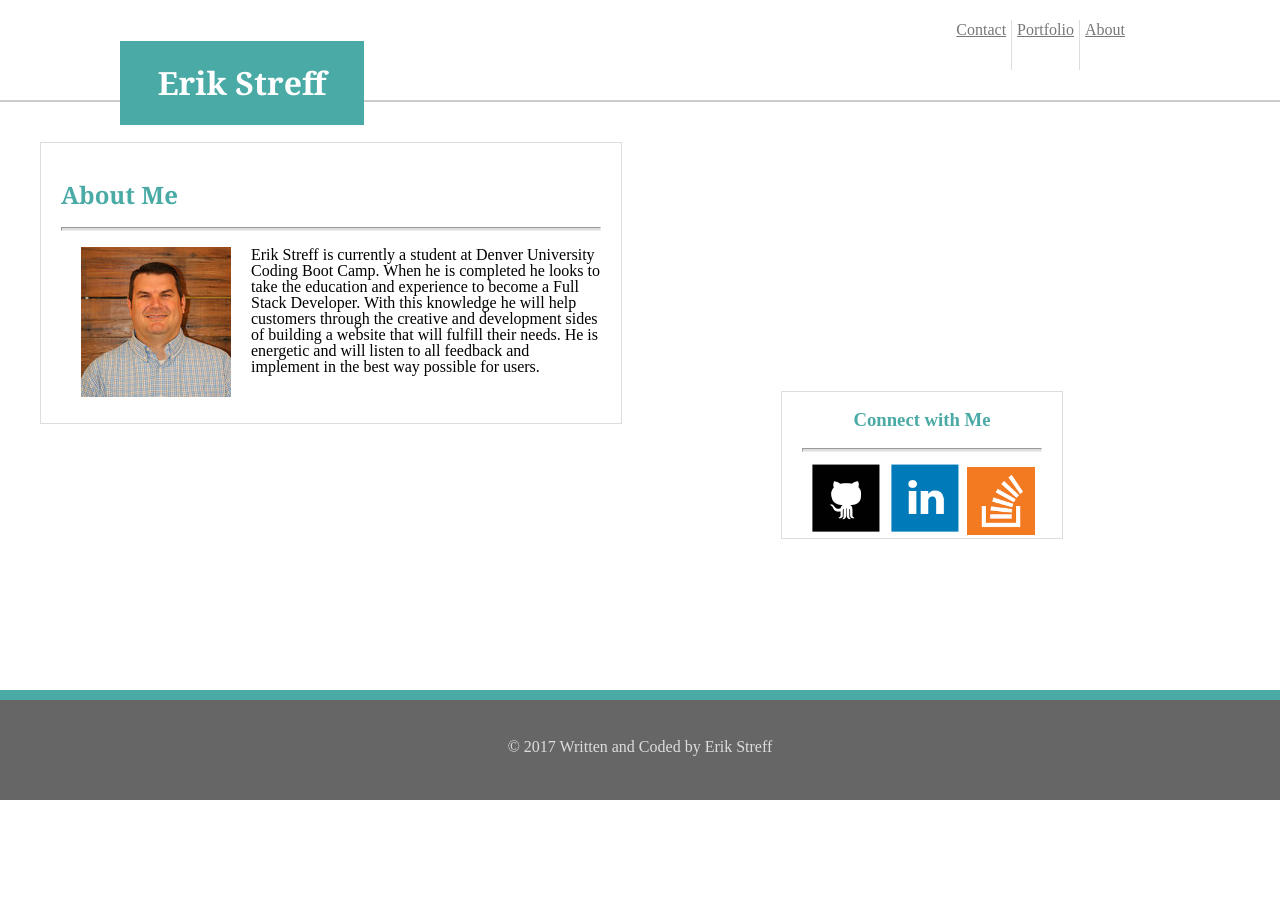
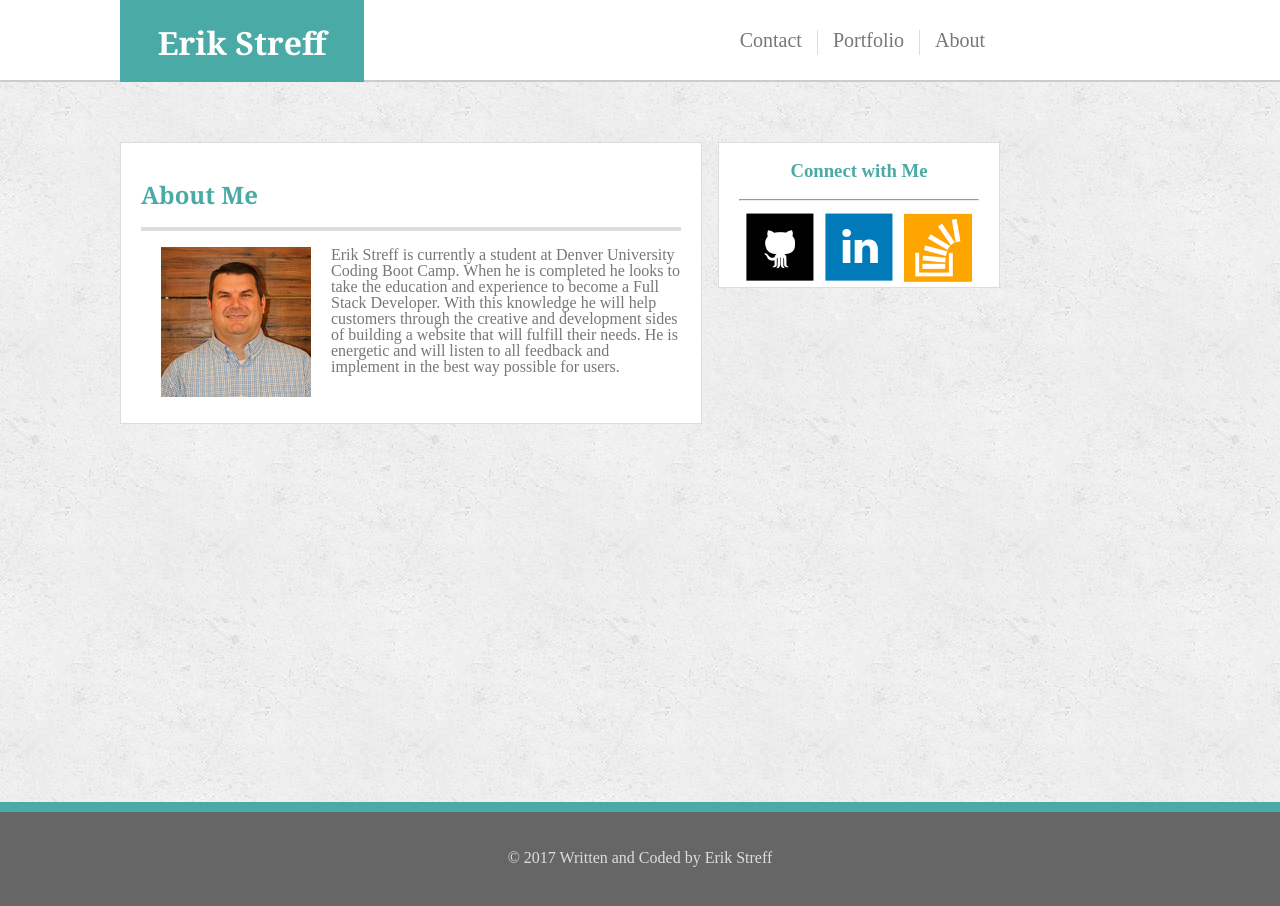
Before and after one commit to Estreff/Basic-Portfolio, a plain HTML site: page index.html in a window 1280 px wide. Before the commit the page ends 800 px from the top, so only its background shows below. Drawn offline with Linux system fonts and the light colour scheme.

Commit message:
About page complete

```diff
--- a/assets/css/style.css
+++ b/assets/css/style.css
@@ -1,29 +1,29 @@
 body {
-	margin: 0;
+	margin:0;
 	height: 100%;
+
 }
 
-body h1 {
-	height: 80px;
+
+#name {
+
+	line-height: 40px;
+	vertical-align: middle;
+	height: 78px;
 	width: 240px;
 	border: 2px solid #4aaaa5;
 	background-color: #4aaaa5;
 	color: #FFFFFF;
 	text-align: center;
-	margin-left: 120px;
 	font-family: Georgia, Times, "Times New Roman", serif;
 	position: relative;
 	display: block;
-
+	top: 0px;
+	left: 120px;
+	float:left;
 }
 
-#name {
-	position: fixed;
-	line-height: 80px;
-	vertical-align: middle;
-}
-
-nav {
+.navbar {
 	height: 80px;
 	border-bottom: 2px solid #cccccc;
 }
@@ -33,17 +33,18 @@ h2 {
 	font-family: Georgia, Times, "Times New Roman", serif;
 }
 
-span {
-  display: inline-block;
-  vertical-align: middle;
-  }
-
 ul{
+	height: 25px;
+	line-height: 40px;
 	list-style-type: none;
 	margin-top: 20px;
-	margin-right:150px;
+	margin-right:280px;
 	padding: 0;
 	overflow: hidden;
+	float:right;
+	position: relative;
+	top: 10px;
+	font-size: 20px;
 }
 
 li {
@@ -57,49 +58,65 @@ li a {
 	line-height: 0px;
     display: block;
     color: #777777;
-    text-align: center;
+    text-align: right;
     margin-right: 0px;
-    padding: 10px 5px 10px 5px;
+    padding: 10px 15px;
+}
+
+a:link {
+	text-decoration: none;
 }
 
 li + li {
 	border-right: 1px solid #dddddd;
 }
 
-div .container {
+#container_about {
+	height: 720px;
+	width: 100%;
+	background-image: url("../images/concrete_subtle.png");
 
-	background-image: url("../images/concrete_subtle.png");
 
 }
 
-.about {
+#about {
 	width: 540px;
 	height: 240px;
 	padding: 20px;
-	margin: 40px;
+	color: #777777;
 	font-family: all;
 	/* (Arial, "Helvetica Neue", Helvetica, sans-serif)*/
 	background-color: #ffffff;
 	border: 1px solid #dddddd;
 	position: relative;
+	top:60px;
+	left: 120px;
+	float: left;
 }
 
-.about hr {
-	height:2px;
-	color: #dddddd;
-	background-color: #dddddd;
+#about hr {
+	border:2px solid #dddddd;
 }
 
-.connect {
+#connect {
 	color: #4aaaa5;
-	margin-left: 720px;
 	width: 240px;
 	border:1px solid #dddddd;
 	padding-left:20px;
 	padding-right: 20px;
 	text-align: center;
 	background-color: #ffffff;
-	position: fixed;
+	float:right;
+	position: relative;
+	top: 60px;
+	right: 280px;
+
+}
+
+a #stackoverflow {
+	height: 80px;
+	width: 80px;
+
 }
 
 footer {
@@ -113,7 +130,7 @@ footer {
 	vertical-align: middle;
 	left: 0px;
 	bottom: 0px;
-	position: fixed;
+	position: relative;
 
 }
 
--- a/index.html
+++ b/index.html
@@ -6,40 +6,40 @@
 	<link rel="stylesheet" type="text/css" href="assets/css/reset.css">
 </head>
 <body>
-	<header>
-		<div class="navbar">
+	<header class="navbar">
 		<div id=name><h1>Erik Streff</h1></div>
-			<nav>
 			<ul>
 				<li><a class="active" href="index.html">About</a></li>
 				<li><a href="portfolio.html">Portfolio</a></li>
 				<li><a href="contact.html">Contact</a></li>
 			</ul>
-			</nav>
-		</div>
+
 	</header>
 
 
-	<div class=container>
-		<div class="about">
+	<div id=container_about>
+		<section id="about">
 			<h2>About Me</h2>
 			<hr>
 
 			<p class="about_me"><img src="assets/images/ES Image.jpg" align="left" hspace="20px">Erik Streff is currently a student at Denver University Coding Boot Camp.  When he is completed he looks to take the education and experience to become a Full Stack Developer.  With this knowledge he will help customers through the creative and development sides of building a website that will fulfill their needs.  He is energetic and will listen to all feedback and implement in the best way possible for users.
 			</p>
+		</section>
 
-			<div class="connect">
+		<section id="connect">
 				<h3>Connect with Me</h3>
 				<hr>
 				<a href="https://github.com/estreff"><img src="assets/images/github_square_black-128.png" height="75px" width="75px"></a>
-				<a href="https://linkedin.com/estreff"><img src="assets/images/linkedin_square_color-128.png" height="75px" width="75px"></a>
-				<a href="https://stackoverflow.com/estreff"><img src="assets/images/stackoverflow_orange-128.png" height="68px" width="68px"></a>
+				<a href="https://linkedin.com/in/estreff"><img src="assets/images/linkedin_square_color-128.png" height="75px" width="75px"></a>
+				<a href="https://stackoverflow.com/users/8128978/erik-streff"><img src="assets/images/stackoverflow-orange-128.png" height="75px" width="75px"></a>
+		</section>
 	</div>
-		</div>
-	</div>
+
 
   	<footer class="text-right container">
       <p class="text-center"><span> &copy; 2017 Written and Coded by Erik Streff</span></p>
     </footer>
+
+
 </body>
 </html>
--- a/reset.css
+++ /dev/null
@@ -1,48 +0,0 @@
-* http://meyerweb.com/eric/tools/css/reset/
-   v2.0 | 20110126
-   License: none (public domain)
-*/
-
-html, body, div, span, applet, object, iframe,
-h1, h2, h3, h4, h5, h6, p, blockquote, pre,
-a, abbr, acronym, address, big, cite, code,
-del, dfn, em, img, ins, kbd, q, s, samp,
-small, strike, strong, sub, sup, tt, var,
-b, u, i, center,
-dl, dt, dd, ol, ul, li,
-fieldset, form, label, legend,
-table, caption, tbody, tfoot, thead, tr, th, td,
-article, aside, canvas, details, embed,
-figure, figcaption, footer, header, hgroup,
-menu, nav, output, ruby, section, summary,
-time, mark, audio, video {
-	margin: 0;
-	padding: 0;
-	border: 0;
-	font-size: 100%;
-	font: inherit;
-	vertical-align: baseline;
-}
-/* HTML5 display-role reset for older browsers */
-article, aside, details, figcaption, figure,
-footer, header, hgroup, menu, nav, section {
-	display: block;
-}
-body {
-	line-height: 1;
-}
-ol, ul {
-	list-style: none;
-}
-blockquote, q {
-	quotes: none;
-}
-blockquote:before, blockquote:after,
-q:before, q:after {
-	content: '';
-	content: none;
-}
-table {
-	border-collapse: collapse;
-	border-spacing: 0;
-}
--- a/style.css
+++ /dev/null
@@ -1,177 +0,0 @@
-body {
-	margin: 0;
-	height: 100%;
-}
-
-body h1 {
-	height: 80px;
-	width: 240px;
-	border: 2px solid #4aaaa5;
-	background-color: #4aaaa5;
-	color: #FFFFFF;
-	text-align: center;
-	margin-left: 120px;
-	font-family: Georgia, Times, "Times New Roman", serif;
-	position: relative;
-	display: inline-block;
-
-}
-
-#name {
-	position: fixed;
-	line-height: 80px;
-	vertical-align: middle;
-}
-
-nav {
-	height: 80px;
-	border-bottom: 2px solid #cccccc;
-}
-
-h2 {
-	color: #4aaaa5;
-	font-family: Georgia, Times, "Times New Roman", serif;
-}
-
-span {
-  display: inline-block;
-  vertical-align: middle;
-  }
-
-ul{
-	list-style-type: none;
-	margin-top: 20px;
-	margin-right:150px;
-	padding: 0;
-	overflow: hidden;
-}
-
-li {
-    float: right;
-    text-decoration: none;
-    height: 50px;
-}
-
-li a {
-	height: 20px;
-	line-height: 0px;
-    display: block;
-    color: #777777;
-    text-align: center;
-    margin-right: 0px;
-    padding: 10px 5px 10px 5px;
-}
-
-li + li {
-	border-right: 1px solid #dddddd;
-}
-
-div .container {
-
-	background-image: url("../images/concrete_subtle.png");
-
-}
-
-.about {
-	width: 540px;
-	height: 240px;
-	padding: 20px;
-	margin: 40px;
-	font-family: all;
-	/* (Arial, "Helvetica Neue", Helvetica, sans-serif)*/
-	background-color: #ffffff;
-	border: 1px solid #dddddd;
-	position: relative;
-}
-
-.about hr {
-	height:2px;
-	color: #dddddd;
-	background-color: #dddddd;
-}
-
-.connect {
-	color: #4aaaa5;
-	margin-left: 720px;
-	width: 240px;
-	border:1px solid #dddddd;
-	padding-left:20px;
-	padding-right: 20px;
-	text-align: center;
-	background-color: #ffffff;
-	position: fixed;
-}
-
-footer {
-	color: #dddddd;
-	border-top: 10px solid #4aaaa5;
-	background-color: #666666;
-	height: 100px;
-	width:100%;
-	line-height: 60px;
-	text-align: center;
-	vertical-align: middle;
-	left: 0px;
-	bottom: 0px;
-	position: fixed;
-
-}
-
-
-
-
-
-
-
-/*form input {
-  width: 400px;
-  padding: 10px;
-  margin:5px;
-  border: none;
-  border-bottom: 2px solid navy;
-  border-right: 2px solid navy;
-  border-radius: 4px;
-  background-color: #D5D4D4;
-  color: #130D78;
-  }
-
-  input:focus {
-  background-color: #EDEBEC;
-}
-
-form input[type=submit]{
-  width:150px;
-  padding:10px;
-  background-color:#4aaaa5;
-  color:white;
-  font-weight:bold;
-}
-
-form input[type=submit]:hover{
-  background-color:#1B1585;
-}
-
-
-form input[type=submit]:focus{
-  background-color:#4F45EA;
-}
-
-#message{
-    width: 400px;
-  padding: 10px;
-  margin:5px;
-  border: none;
-  border-bottom: 2px solid navy;
-  border-right: 2px solid navy;
-  border-radius: 4px;
-  background-color: #D5D4D4;
-  color: #130D78;
-  height:100px;
-  vertical-align:text-top;
-  word-wrap:break-word;
-  resize: vertical;
-}
-
-#message:focus {
-  background-color:#EDEBEC ; */
-}
```
Also changed, not shown: assets/images/github_red.png (deleted), assets/images/linkedin_red.png (deleted), assets/images/stackoverflow-orange-128.png (added), assets/images/stackoverflow_orange-128.ico (deleted), assets/images/stackoverflow_orange-128.png (deleted), assets/images/stackoverflow_orange.png (deleted). Lines whose indentation alone changed are shown as unchanged.
